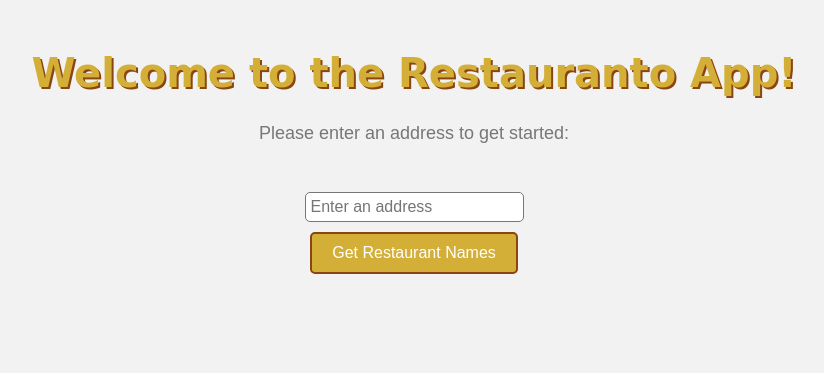
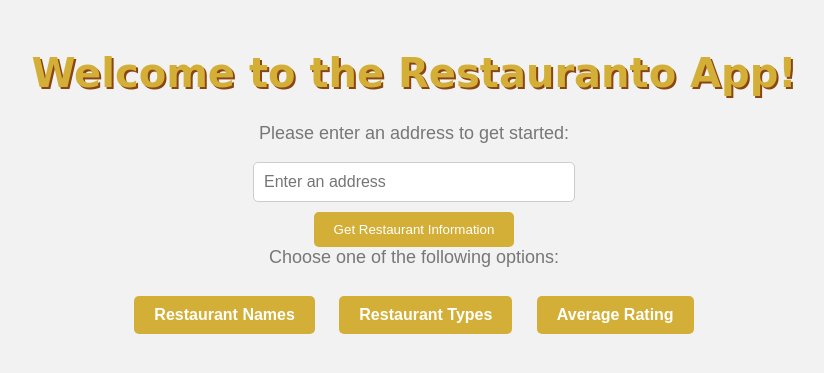
Before and after one commit to PsCushman/restauranto-app, a Flask app: page / in a window 1280 px wide. Shown: the top 373 px of the page, without its empty margins (226-1050 px from the left). Run offline with Flask 3, Linux system fonts and the light colour scheme; some web fonts are replaced.

Commit message:
kinda works!

```diff
--- a/app.py
+++ b/app.py
@@ -3,10 +3,15 @@
 #################################################
 
 import requests
+import secrets
 from flask import Flask, render_template, request, session, redirect, url_for
 import requests
+from api_keys import yelp_key, google_maps_key
 
 app = Flask(__name__)
+
+# Set the secret key for sessions
+app.secret_key = secrets.token_hex(16)
 
 # Set up the Yelp API endpoint URL
 base_url = 'https://api.yelp.com/v3/businesses/search'
@@ -67,9 +72,20 @@ def geocode_address(address):
 def home():
     return render_template('index.html')
 
+@app.route('/restaurant_info', methods=['GET', 'POST'])
+def restaurant_info():
+    if request.method == 'POST':
+        address = request.form.get('address')
+        if address:
+            session['address'] = address
+            return redirect(url_for('restaurant_info'))
+        else:
+            return 'Please provide an address.'
+    return render_template('index.html')
+
 @app.route('/restaurant_names')
-def get_restaurant_names():
-    address = request.args.get('address')
+def restaurant_names():
+    address = session.get('address')
 
     if address:
         location = geocode_address(address)
@@ -83,15 +99,16 @@ def get_restaurant_names():
 
         if restaurants:
             restaurant_names = [restaurant.get('name') for restaurant in restaurants]
-            return render_template('restaurant_names.html', restaurant_names=restaurant_names)
+            restaurant_count = len(restaurant_names)  # Calculate the count
+            return render_template('restaurant_names.html', restaurant_names=restaurant_names, restaurant_count=restaurant_count)  # Pass the count to the template
         else:
-            return 'No restaurants found within the specified radius.'
+            return 'No restaurants found.'
     else:
-        return 'Please provide an address.'
+        return redirect(url_for('restaurant_info'))
 
 @app.route('/restaurant_types')
-def get_restaurant_types():
-    address = request.args.get('address')
+def restaurant_types():
+    address = session.get('address')
 
     if address:
         location = geocode_address(address)
@@ -104,22 +121,16 @@ def get_restaurant_types():
         restaurants = fetch_restaurants(latitude, longitude)
 
         if restaurants:
-            restaurant_counts = {}
-            for restaurant in restaurants:
-                categories = restaurant.get('categories', [])
-                for category in categories:
-                    title = category.get('title')
-                    restaurant_counts[title] = restaurant_counts.get(title, 0) + 1
+            restaurant_types = [(restaurant.get('categories')[0]['title'], 1) for restaurant in restaurants if restaurant.get('categories')]
+            restaurant_types = list(set(restaurant_types))
 
-            return render_template('restaurant_types.html', restaurant_types=restaurant_counts)
-        else:
-            return 'No restaurants found.'
+            return render_template('restaurant_types.html', restaurant_types=restaurant_types)
     else:
-        return 'Please provide an address.'
+        return redirect(url_for('restaurant_info'))
 
 @app.route('/avg_rating')
-def get_avg_rating():
-    address = request.args.get('address')
+def avg_rating():
+    address = session.get('address')
 
     if address:
         location = geocode_address(address)
@@ -143,13 +154,10 @@ def get_avg_rating():
 
             if total_restaurants > 0:
                 avg_rating = total_rating / total_restaurants
-                return render_template('avg_rating.html', avg_rating=avg_rating)
-            else:
-                return 'No ratings available for restaurants in the specified area.'
-        else:
-            return 'No restaurants found.'
+
+            return render_template('avg_rating.html', avg_rating=avg_rating, address=address)
     else:
-        return 'Please provide an address.'
+        return redirect(url_for('restaurant_info'))
 
 # Run the application
 if __name__ == "__main__":
--- a/templates/index.html
+++ b/templates/index.html
@@ -23,27 +23,36 @@
             margin-top: 0;
         }
 
+        .button {
+            display: inline-block;
+            padding: 10px 20px;
+            background-color: #d4af37;
+            color: #fff;
+            text-decoration: none;
+            font-weight: bold;
+            border-radius: 5px;
+            border: none;
+            cursor: pointer;
+            margin: 10px;
+        }
+
         .input-box {
-            margin-top: 30px;
+            padding: 10px;
             font-size: 16px;
-            padding: 5px;
+            margin-bottom: 10px;
             border-radius: 5px;
-            border: 1px solid #777;
+            border: 1px solid #ccc;
+            width: 300px;
+            max-width: 100%;
         }
 
         .submit-button {
-            margin-top: 10px;
-            font-size: 16px;
             padding: 10px 20px;
-            border-radius: 5px;
             background-color: #d4af37;
             color: #fff;
-            border: 2px solid #8B4513;
+            border-radius: 5px;
+            border: none;
             cursor: pointer;
-        }
-
-        .submit-button:hover {
-            background-color: #b38825;
         }
     </style>
     <link rel="preconnect" href="https://fonts.googleapis.com">
@@ -53,10 +62,14 @@
 <body>
     <h1>Welcome to the Restauranto App!</h1>
     <p>Please enter an address to get started:</p>
-    <form action="/restaurant_names" method="GET">
+    <form action="/restaurant_info" method="POST">
         <input type="text" name="address" class="input-box" placeholder="Enter an address" required>
         <br>
-        <input type="submit" value="Get Restaurant Names" class="submit-button">
+        <input type="submit" value="Get Restaurant Information" class="submit-button">
     </form>
+    <p>Choose one of the following options:</p>
+    <a href="{{ url_for('restaurant_names') }}" class="button">Restaurant Names</a>
+    <a href="{{ url_for('restaurant_types') }}" class="button">Restaurant Types</a>
+    <a href="{{ url_for('avg_rating') }}" class="button">Average Rating</a>
 </body>
 </html>
```
Also changed, not shown: templates/avg_rating.html (+19 -1 lines), templates/restaurant_names.html (+47 -5 lines), templates/restaurant_types.html (+34 -2 lines).
